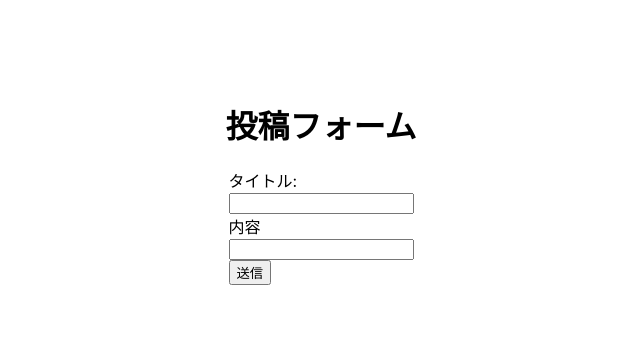
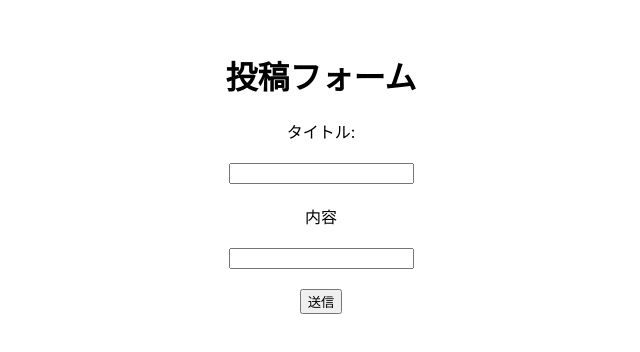
Before and after one commit to shintarou37/study_web, a Next.js app in the folder next_plactice_ts/: page / in a window 1280 px wide. Shown: the part 202-554 px from the top of the page, without its empty margins (319-959 px from the left). Built offline with nearby package versions, Linux system fonts and the light colour scheme.

Commit message:
[React] 登録機能の大枠を作成

```diff
--- a/next_plactice_ts/pages/index.tsx
+++ b/next_plactice_ts/pages/index.tsx
@@ -5,12 +5,31 @@ import List from './components/list'
 import styles from '../styles/Home.module.css'
 import useSWR from 'swr'
 import {useState} from 'react'
+import { title } from 'process'
+import axios from 'axios'
 
 const fetcher = (...args: any) => fetch(...args).then(res => res.json())
 
 const Home: NextPage = () => {
   const [ address, setAddress ] = useState('http://localhost:8080/')
   const { data, error } = useSWR(address, fetcher)
+  const [title, setTitle] = useState('');
+  const [content, setContent] = useState('');
+  const send = async () => {
+    axios.request({ //axios({ のように.request省略可
+      method: 'post',
+      url: 'http://localhost:8080/register',
+      data: {
+        firstName: 'Fred',
+        lastName: 'Flintstone'
+      }
+    })
+    .then((ret)=>{
+      console.log("----------------------ret")
+      console.log(JSON.stringify(ret))
+    })
+  };
+
   let datas;
   {if(data){
     datas = data.map((value: any,key: any)=>(
@@ -33,14 +52,11 @@ const Home: NextPage = () => {
       </Head>
       <main className={styles.main}>
       <h1>投稿フォーム</h1>
-        <form action="/register" method="post">
-          <label>タイトル:</label><br></br>
-          <input type="text" name="title" /><br></br>
-          <label>内容</label><br></br>
-          <input type="text" name="content" /><br></br>
-          <button type="submit">送信</button><br></br>
-        </form>
-
+        <label>タイトル:</label><br></br>
+        <input type="text" name="title" onChange={(e) => setTitle(e.target.value)}/><br></br>
+        <label>内容</label><br></br>
+        <input type="text" name="content" onChange={(e) => setContent(e.target.value)}/><br></br>
+        <button type="submit" onClick={send}>送信</button><br></br>
         {data ?
           <div>
             {datas}
```
